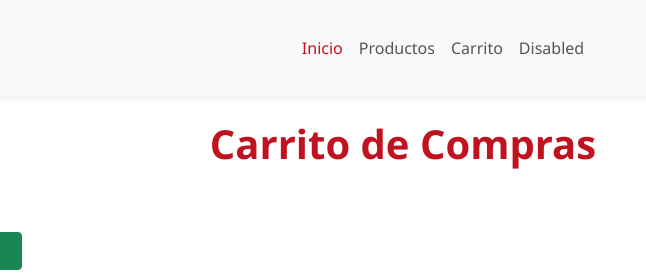
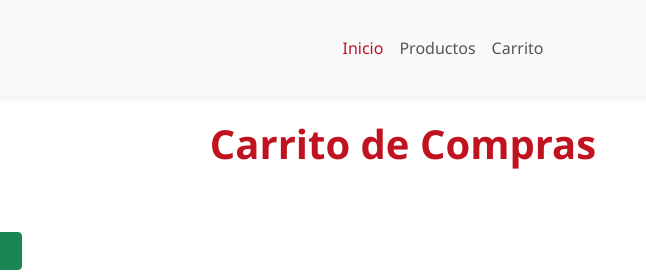
Before and after one commit to AnSan29/Dulces-noris, a plain HTML site: page carrito.html in a window 1280 px wide. Shown: the top 280 px of the page, 237-883 px from the left. Drawn offline with nearby package versions, Linux system fonts and the light colour scheme.

Commit message:
second commit

```diff
--- a/carrito.html
+++ b/carrito.html
@@ -42,13 +42,6 @@
             >
             <a class="nav-link" href="productos.html">Productos</a>
             <a class="nav-link" href="carrito.html">Carrito</a>
-            <a
-              class="nav-link disabled"
-              href="#"
-              tabindex="-1"
-              aria-disabled="true"
-              >Disabled</a
-            >
           </div>
         </div>
       </div>
```
Also changed, not shown: index.html (+0 -7 lines), productos.html (+0 -7 lines).
